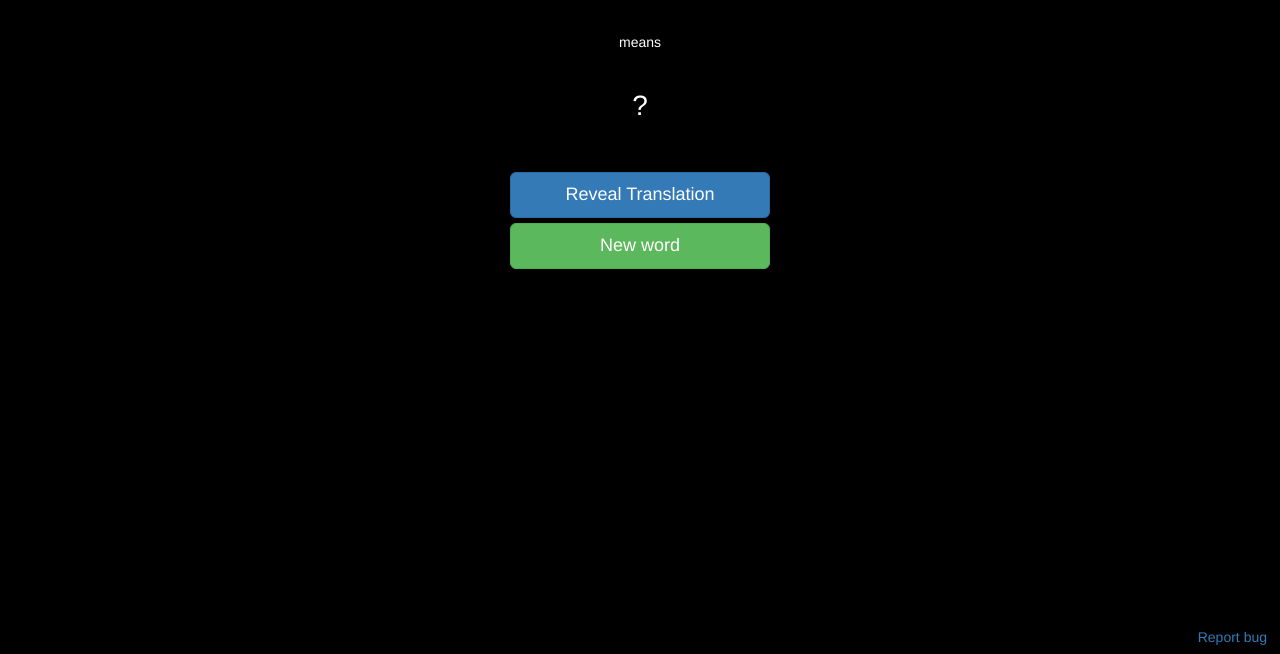
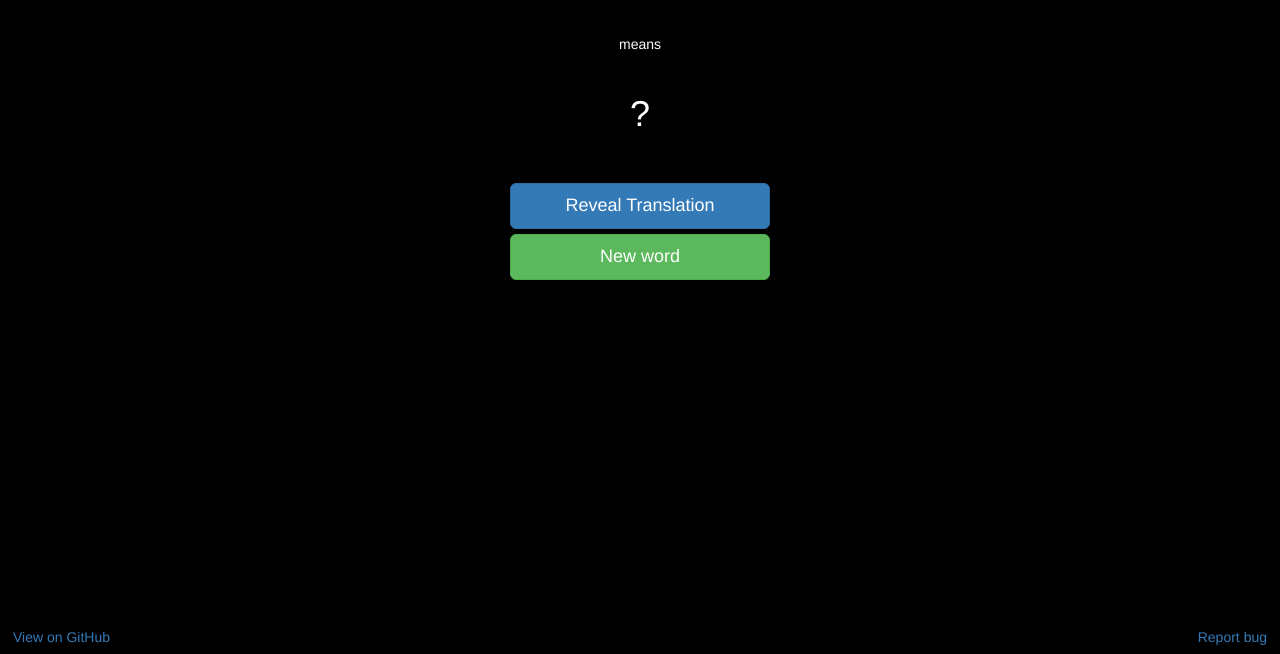
Before and after one commit to bilbof/Deutsch-app, a plain HTML site: page index.html in a window 1280 px wide. Shown: the part 146-800 px from the top of the page. Drawn offline with Linux system fonts and the light colour scheme; files that its build step writes are made by us from their sources.

Commit message:
Changes to arrow shortcuts and add github link to page

```diff
--- a/app.js
+++ b/app.js
@@ -4,14 +4,11 @@ $(document).ready(function () { // load json file using jquery ajax
   var english = [];
 
     $.getJSON('data.json', function (data) {
-      // Push German words to array
-      $.each(data, function (key, val) {
-        german.push(val.german);
-      });
-      // Push English words to array
-      $.each(data, function (key, val) {
-        english.push(val.english);
-      });
+      // Push German and English words to array
+      for(var i = 0; i < data.length; i++) {
+        german.push(data[i]["german"]);
+        english.push(data[i]["english"]);
+      }
     });
 
     function translate(){
@@ -34,10 +31,11 @@ $('.load').click(function(){
 
 
 $(document).keyup(function(event){
+  if(event.keyCode == 39){
+    translate();
+    $('#english').text("?"); 	// replace all existing content
+  }
   if(event.keyCode == 40){
-    translate();
-  }
-  if(event.keyCode == 39){
     $('.reveal').click();
   }
 });
--- a/index.html
+++ b/index.html
@@ -4,7 +4,6 @@
     <title>Learner</title>
     <meta name="viewport" content="width=device-width, initial-scale=1">
     <link rel="stylesheet" href="bootstrap.min.css">
-    <link rel="stylesheet" href="normalize.css">
   </head>
   <body>
     <div class="wrapper">
@@ -17,6 +16,7 @@
         <div class="buttons">
           <button class="reveal btn btn-primary btn-lg btn-block">Reveal Translation</button>
           <button class="load btn btn-success btn-lg btn-block">New word</button>
+          <a href="https://github.com/bilbof/Deutsch-app/"><button class="bug2 btn btn-link" style="position: fixed; bottom: 0;      left: 0;  		">View on GitHub</button></a>
           <a href="mailto:bill@lavaboom.com?Subject=Translate%20app%20bug%20report"><button class="bug btn btn-link">Report bug</button></a>
         </div>
 
@@ -28,6 +28,5 @@
 
     <script src="jquery.min.js"></script>
     <script src="app.js"></script>
-    <script src="text.js"></script>
   </body>
 </html>
```
